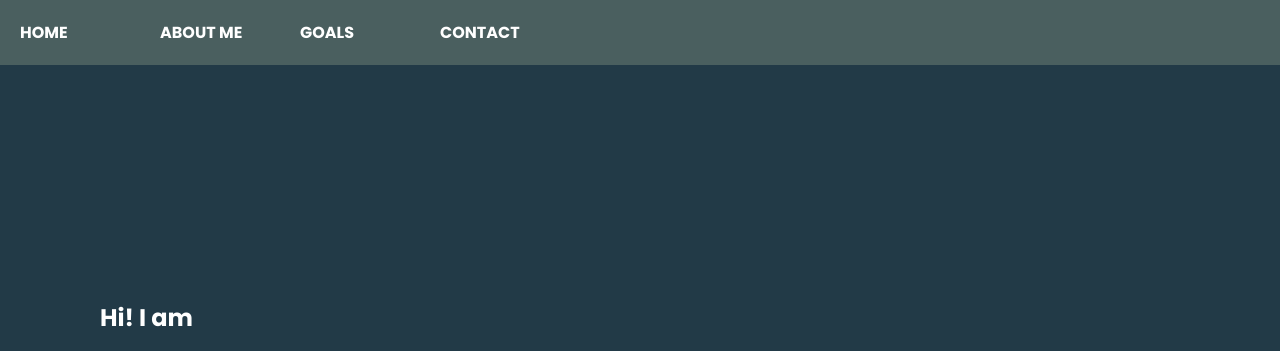
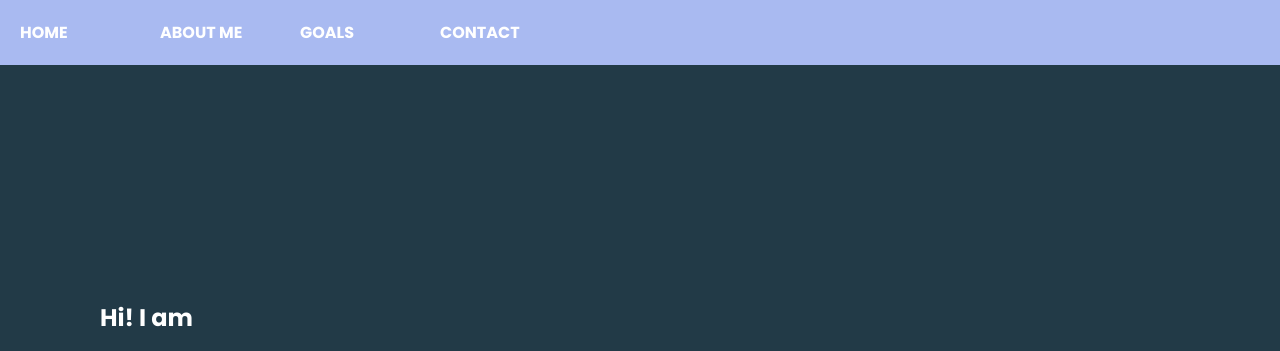
Before and after one commit to occasionalcode/Autobiographhy, a plain HTML site: page index.html in a window 1280 px wide. Shown: the top 351 px of the page. Drawn offline with Linux system fonts and the light colour scheme.

Commit message:
changed nav color

```diff
--- a/style.css
+++ b/style.css
@@ -8,7 +8,7 @@ body {
 }
 nav {
   width: 100%;
-  background-color: rgb(74, 95, 95);
+  background-color: rgb(169, 186, 241);
   overflow: hidden;
   position: fixed;
   top: 0;
```
